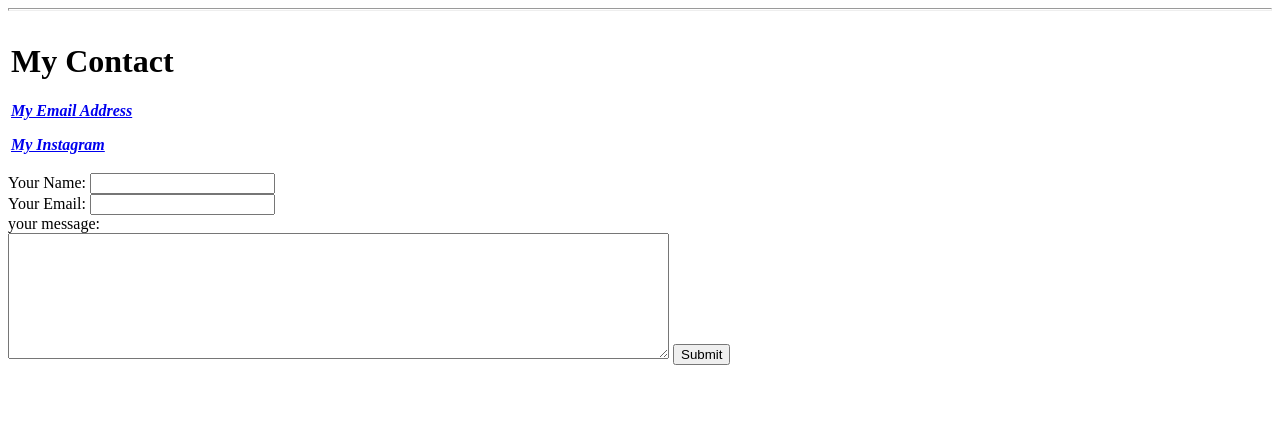
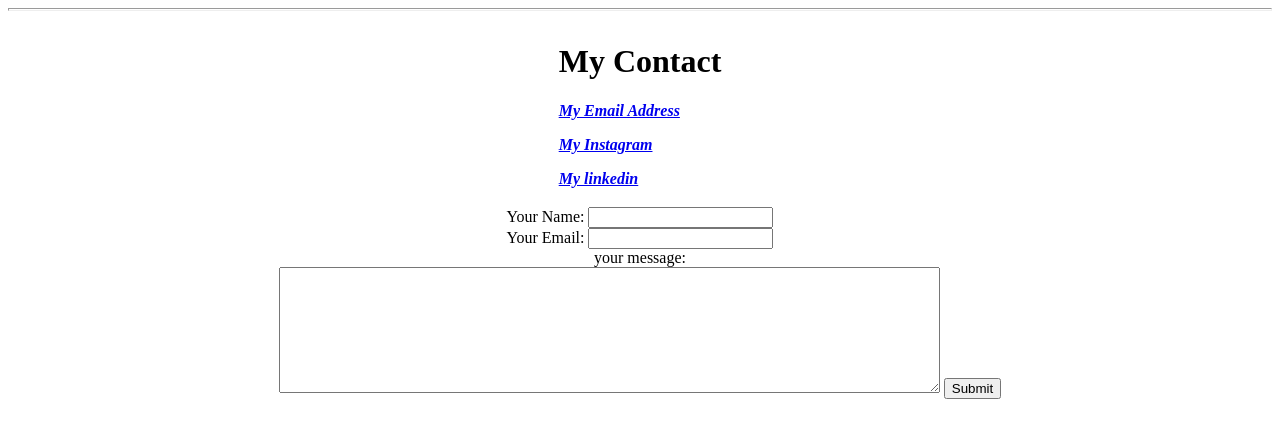
Before and after one commit to DEVLevid/My-Cv, a plain HTML site: page my contact.html in a window 1280 px wide. Drawn offline with Linux system fonts and the light colour scheme.

Commit message:
Add files via upload

```diff
--- a/my contact.html
+++ b/my contact.html
@@ -6,10 +6,11 @@
     <meta http-equiv="X-UA-Compatible" content="IE=edge">
     <meta name="viewport" content="width=device-width, initial-scale=1.0">
     <title>Contact-me | Levid Lima</title>
+    <link rel="stylesheet" href="css/style.css">
 </head>
 
 <body>
-
+<center>
         <hr size="3" noshader>
         <table>
             <tr>
@@ -20,6 +21,7 @@
 
                     <p><em><strong><a href="https://www.instagram.com/levidlima/">
                                 My Instagram</a></strong></em></p>
+                    <p><em><strong><a href="https://www.linkedin.com/in/levid-lima-326311260">My linkedin</a></strong></em></p>
                 </td>
             </tr>
 
@@ -39,7 +41,7 @@
 
 
     </form>
-
+</center>
 </body>
 
 </html>
```
Also changed, not shown: My Girl.html (+1 -0 lines), index.html (+9 -2 lines).
